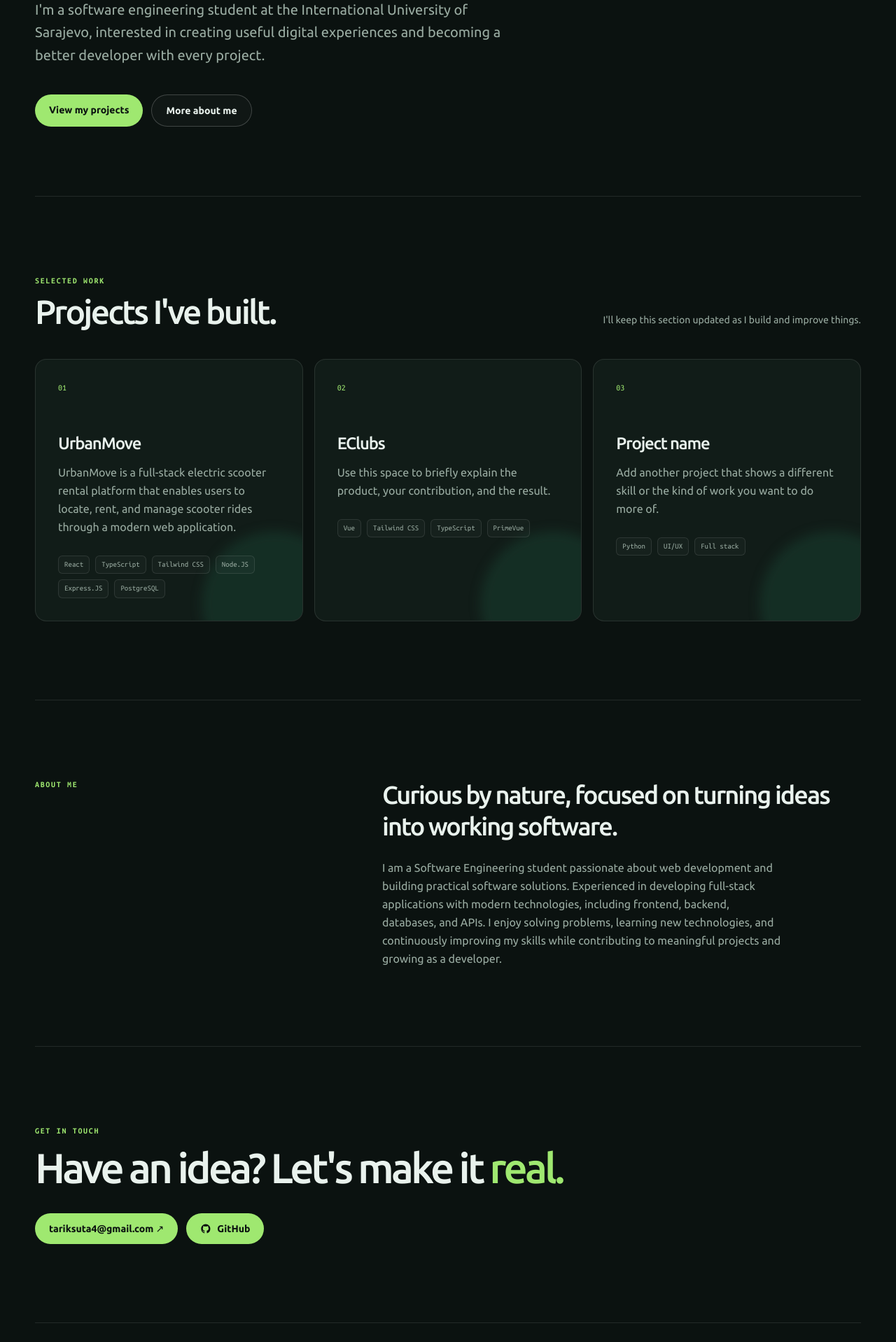
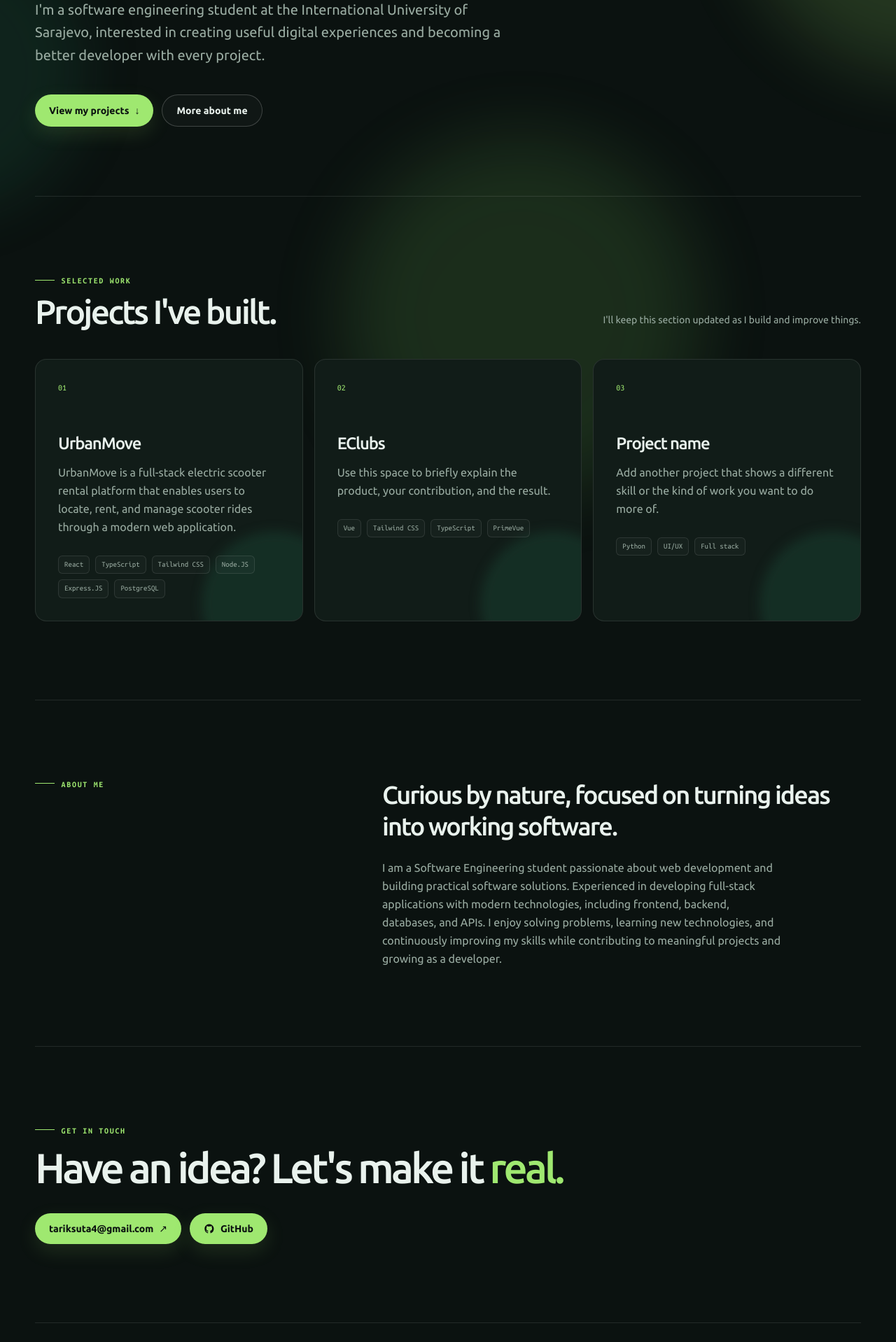
Before and after one commit to Tarik-Shuta/TarikShuta, a React (Vite) app: page / in a window 1280 px wide. Shown: the part 520-2438 px from the top of the page at 70% size. Built offline with nearby package versions, Linux system fonts and the light colour scheme.

Commit message:
Added appealing transitions and motions

```diff
--- a/src/App.css
+++ b/src/App.css
@@ -30,6 +30,8 @@
     background:
       radial-gradient(circle at 82% -10%, rgba(60, 137, 95, 0.18), transparent 30rem),
       var(--color-canvas);
+    background-size: 140% 140%;
+    animation: background-shift 18s ease-in-out infinite alternate;
     color: var(--color-ink);
     font-family: var(--font-sans);
     font-synthesis: none;
@@ -41,3 +43,110 @@
     background: var(--color-accent);
   }
 }
+
+@keyframes background-shift {
+  from { background-position: 0% 0%; }
+  to { background-position: 100% 100%; }
+}
+
+@keyframes float-one {
+  0%, 100% { transform: translate3d(0, 0, 0) scale(1); }
+  50% { transform: translate3d(6vw, 10vh, 0) scale(1.16); }
+}
+
+@keyframes float-two {
+  0%, 100% { transform: translate3d(0, 0, 0) scale(1); }
+  50% { transform: translate3d(-8vw, -7vh, 0) scale(0.85); }
+}
+
+@keyframes pulse-dot {
+  50% { box-shadow: 0 0 0 10px rgba(159, 232, 112, 0), 0 0 24px rgba(159, 232, 112, 0.8); }
+}
+
+@keyframes hero-rise {
+  from { opacity: 0; transform: translateY(22px); }
+  to { opacity: 1; transform: translateY(0); }
+}
+
+.portfolio::before {
+  position: fixed;
+  z-index: 0;
+  inset: 0;
+  pointer-events: none;
+  content: '';
+  opacity: 0.28;
+  background-image: linear-gradient(rgba(159, 232, 112, 0.035) 1px, transparent 1px), linear-gradient(90deg, rgba(159, 232, 112, 0.035) 1px, transparent 1px);
+  background-size: 52px 52px;
+  mask-image: linear-gradient(to bottom, black, transparent 72%);
+}
+
+.scroll-progress {
+  position: fixed;
+  z-index: 50;
+  top: 0;
+  left: 0;
+  width: 100%;
+  height: 3px;
+  transform-origin: left;
+  background: linear-gradient(90deg, var(--color-accent), #d2ffad);
+  box-shadow: 0 0 18px rgba(159, 232, 112, 0.8);
+}
+
+.ambient {
+  position: fixed;
+  z-index: 0;
+  width: 28rem;
+  height: 28rem;
+  pointer-events: none;
+  border-radius: 9999px;
+  filter: blur(45px);
+  opacity: 0.17;
+}
+
+.ambient-one { top: 10vh; right: -12rem; background: var(--color-accent); animation: float-one 17s ease-in-out infinite; }
+.ambient-two { top: 54vh; left: -15rem; background: #247c5a; animation: float-two 21s ease-in-out infinite; }
+.ambient-three { right: 30vw; bottom: -20rem; background: #6ab556; animation: float-one 24s ease-in-out -8s infinite reverse; }
+
+.brand-mark, .nav-link { transition: color 220ms ease, transform 220ms ease; }
+.brand-mark:hover { color: var(--color-accent); transform: translateY(-2px); }
+.nav-link:hover { color: var(--color-accent); }
+.nav-link span { display: inline-block; transition: transform 220ms ease; }
+.nav-link:hover span { transform: translate(3px, -3px); }
+
+.hero-kicker, .hero-title, .hero-copy, .hero-actions { animation: hero-rise 700ms both cubic-bezier(.2,.8,.2,1); }
+.hero-title { animation-delay: 90ms; }
+.hero-copy { animation-delay: 180ms; }
+.hero-actions { animation-delay: 270ms; }
+.status-dot { animation: pulse-dot 2.5s ease-in-out infinite; }
+
+.button-primary, .button-secondary {
+  display: inline-flex;
+  align-items: center;
+  gap: 0.5rem;
+  transition: transform 240ms cubic-bezier(.2,.8,.2,1), background-color 240ms ease, border-color 240ms ease, color 240ms ease, box-shadow 240ms ease;
+}
+
+.button-primary { color: var(--color-canvas); background: var(--color-accent); box-shadow: 0 10px 28px rgba(159, 232, 112, 0.13); }
+.button-primary:hover { color: var(--color-canvas); background: var(--color-accent-bright); transform: translateY(-4px); box-shadow: 0 16px 34px rgba(159, 232, 112, 0.25); }
+.button-primary span { transition: transform 220ms ease; }
+.button-primary:hover span { transform: translate(3px, -2px); }
+.button-secondary { color: var(--color-ink); border: 1px solid rgba(255,255,255,.2); background: rgba(255,255,255,.025); }
+.button-secondary:hover { color: var(--color-accent); border-color: var(--color-accent); transform: translateY(-4px); box-shadow: 0 14px 32px rgba(0,0,0,.22); }
+
+.reveal { opacity: 0; transform: translateY(32px); transition: opacity 760ms ease, transform 760ms cubic-bezier(.2,.8,.2,1); }
+.reveal-visible { opacity: 1; transform: translateY(0); }
+.section-kicker::before { display: inline-block; width: 1.75rem; height: 1px; margin: 0 .6rem .2rem 0; content: ''; background: currentColor; vertical-align: middle; }
+
+.project-card { transition: transform 360ms cubic-bezier(.2,.8,.2,1), border-color 360ms ease, box-shadow 360ms ease, background-color 360ms ease; }
+.project-card:hover { border-color: rgba(159, 232, 112, .55); background: var(--color-surface-raised); transform: translateY(-10px) rotate(-.35deg); box-shadow: 0 25px 45px rgba(0,0,0,.26); }
+.project-card:nth-child(2):hover { transform: translateY(-10px) rotate(.35deg); }
+.card-orb { transition: transform 500ms ease, background-color 500ms ease; }
+.project-card:hover .card-orb { background: rgba(159, 232, 112, .28); transform: scale(1.35) translate(-12px, -12px); }
+.tech-tag { transition: color 220ms ease, border-color 220ms ease, transform 220ms ease; }
+.project-card:hover .tech-tag { color: var(--color-ink); border-color: rgba(159, 232, 112, .35); }
+.project-card:hover .tech-tag:hover { color: var(--color-canvas); background: var(--color-accent); transform: translateY(-2px); }
+
+@media (prefers-reduced-motion: reduce) {
+  *, *::before, *::after { scroll-behavior: auto !important; animation-duration: .01ms !important; animation-iteration-count: 1 !important; transition-duration: .01ms !important; }
+  .reveal { opacity: 1; transform: none; }
+}
--- a/src/pages/Home.tsx
+++ b/src/pages/Home.tsx
@@ -1,3 +1,5 @@
+import { useEffect, useState } from 'react'
+
 const projects = [
   {
     number: '01',
@@ -9,90 +11,113 @@ const projects = [
   {
     number: '02',
     title: 'EClubs',
-    description:
-      'Use this space to briefly explain the product, your contribution, and the result.',
+    description: 'Use this space to briefly explain the product, your contribution, and the result.',
     tags: ['Vue', 'Tailwind CSS', 'TypeScript', 'PrimeVue'],
   },
   {
     number: '03',
     title: 'Project name',
-    description:
-      'Add another project that shows a different skill or the kind of work you want to do more of.',
+    description: 'Add another project that shows a different skill or the kind of work you want to do more of.',
     tags: ['Python', 'UI/UX', 'Full stack'],
   },
 ]
 
 function Home() {
+  const [scrollProgress, setScrollProgress] = useState(0)
+
+  useEffect(() => {
+    const updateProgress = () => {
+      const scrollableHeight = document.documentElement.scrollHeight - window.innerHeight
+      setScrollProgress(scrollableHeight > 0 ? (window.scrollY / scrollableHeight) * 100 : 0)
+    }
+
+    updateProgress()
+    window.addEventListener('scroll', updateProgress, { passive: true })
+    window.addEventListener('resize', updateProgress)
+
+    const sections = document.querySelectorAll<HTMLElement>('[data-reveal]')
+    const observer = new IntersectionObserver(
+      (entries) => {
+        entries.forEach((entry) => {
+          if (entry.isIntersecting) {
+            entry.target.classList.add('reveal-visible')
+            observer.unobserve(entry.target)
+          }
+        })
+      },
+      { threshold: 0.12 },
+    )
+
+    sections.forEach((section) => observer.observe(section))
+
+    return () => {
+      window.removeEventListener('scroll', updateProgress)
+      window.removeEventListener('resize', updateProgress)
+      observer.disconnect()
+    }
+  }, [])
+
   return (
-    <main className="overflow-hidden">
-      <div className="mx-auto w-[calc(100%-2rem)] max-w-[1180px] sm:w-[calc(100%-3rem)]">
+    <main className="portfolio relative overflow-hidden">
+      <div className="scroll-progress" style={{ transform: `scaleX(${scrollProgress / 100})` }} />
+      <div className="ambient ambient-one" aria-hidden="true" />
+      <div className="ambient ambient-two" aria-hidden="true" />
+      <div className="ambient ambient-three" aria-hidden="true" />
+
+      <div className="relative z-10 mx-auto w-[calc(100%-2rem)] max-w-[1180px] sm:w-[calc(100%-3rem)]">
         <nav className="flex items-center justify-between py-7" aria-label="Main navigation">
-          <a className="text-lg font-bold tracking-[-0.05em] no-underline" href="#top">
+          <a className="brand-mark text-lg font-bold tracking-[-0.05em] no-underline" href="#top">
             Tarik<span className="text-accent">.</span>
           </a>
-          <a
-            className="font-mono text-xs font-bold tracking-[0.1em] text-muted uppercase transition hover:text-accent"
-            href="#contact"
-          >
-            Let&apos;s talk ↗
+          <a className="nav-link font-mono text-xs font-bold tracking-[0.1em] text-muted uppercase" href="#contact">
+            Let&apos;s talk <span aria-hidden="true">↗</span>
           </a>
         </nav>
 
-        <section id="top" className="flex min-h-[calc(100vh-84px)] flex-col justify-center py-20">
-          <p className="mb-5 flex items-center gap-2 font-mono text-xs font-bold tracking-[0.14em] text-accent uppercase">
-            <span className="size-2 rounded-full bg-accent shadow-[0_0_0_5px_rgba(159,232,112,0.12)]" />
+        <section id="top" className="hero-section flex min-h-[calc(100vh-84px)] flex-col justify-center py-20">
+          <p className="hero-kicker mb-5 flex items-center gap-2 font-mono text-xs font-bold tracking-[0.14em] text-accent uppercase">
+            <span className="status-dot size-2 rounded-full bg-accent shadow-[0_0_0_5px_rgba(159,232,112,0.12)]" />
             Software engineering student
           </p>
 
-          <h1 className="max-w-4xl text-5xl leading-[0.94] font-medium tracking-[-0.07em] text-ink sm:text-7xl lg:text-8xl">
+          <h1 className="hero-title max-w-4xl text-5xl leading-[0.94] font-medium tracking-[-0.07em] text-ink sm:text-7xl lg:text-8xl">
             Hey, I&apos;m Tarik Šuta. I build things for the <span className="text-accent">web.</span>
           </h1>
 
-          <p className="mt-7 max-w-2xl text-lg leading-relaxed text-muted sm:text-xl">
-            I&apos;m a software engineering student at the International University of Sarajevo, interested in
-            creating useful digital experiences and becoming a better developer with every project.
+          <p className="hero-copy mt-7 max-w-2xl text-lg leading-relaxed text-muted sm:text-xl">
+            I&apos;m a software engineering student at the International University of Sarajevo, interested in creating useful
+            digital experiences and becoming a better developer with every project.
           </p>
 
-          <div className="mt-10 flex flex-wrap gap-3">
-            <a
-              className="rounded-full bg-accent px-5 py-3 text-sm font-bold text-canvas no-underline transition hover:-translate-y-0.5 hover:bg-accent-bright"
-              href="#projects"
-            >
-              View my projects
+          <div className="hero-actions mt-10 flex flex-wrap gap-3">
+            <a className="button-primary rounded-full px-5 py-3 text-sm font-bold no-underline" href="#projects">
+              View my projects <span aria-hidden="true">↓</span>
             </a>
-            <a
-              className="rounded-full border border-white/20 bg-white/[0.025] px-5 py-3 text-sm font-bold text-ink no-underline transition hover:-translate-y-0.5 hover:border-accent hover:text-accent"
-              href="#about"
-            >
+            <a className="button-secondary rounded-full px-5 py-3 text-sm font-bold no-underline" href="#about">
               More about me
             </a>
           </div>
         </section>
 
-        <section id="projects" className="border-t border-white/10 py-20 sm:py-28">
+        <section id="projects" data-reveal className="reveal border-t border-white/10 py-20 sm:py-28">
           <div className="mb-11 flex flex-col justify-between gap-4 sm:flex-row sm:items-end">
             <div>
-              <p className="font-mono text-xs font-bold tracking-[0.14em] text-accent uppercase">Selected work</p>
+              <p className="section-kicker font-mono text-xs font-bold tracking-[0.14em] text-accent uppercase">Selected work</p>
               <h2 className="mt-3 text-4xl font-medium tracking-[-0.06em] sm:text-5xl">Projects I&apos;ve built.</h2>
             </div>
-            <p className="max-w-sm text-sm leading-relaxed text-muted">
-              I&apos;ll keep this section updated as I build and improve things.
-            </p>
+            <p className="max-w-sm text-sm leading-relaxed text-muted">I&apos;ll keep this section updated as I build and improve things.</p>
           </div>
 
-          <div className="grid gap-4 lg:grid-cols-3">
+          <div className="project-grid grid gap-4 lg:grid-cols-3">
             {projects.map((project) => (
-              <article
-                key={project.number}
-                className="group relative overflow-hidden rounded-2xl border border-white/10 bg-surface p-7 transition duration-200 hover:-translate-y-1 hover:border-accent/40 sm:p-8"
-              >
-                <div className="absolute -right-16 -bottom-20 size-52 rounded-full bg-evergreen/30 blur-sm transition group-hover:bg-accent/15" />
+              <article key={project.number} className="project-card group relative overflow-hidden rounded-2xl border border-white/10 bg-surface p-7 sm:p-8">
+                <div className="card-orb absolute -right-16 -bottom-20 size-52 rounded-full bg-evergreen/30 blur-sm" />
                 <p className="relative font-mono text-xs text-accent">{project.number}</p>
                 <h3 className="relative mt-14 text-2xl font-medium tracking-[-0.05em]">{project.title}</h3>
                 <p className="relative mt-3 leading-relaxed text-muted">{project.description}</p>
                 <ul className="relative mt-7 flex flex-wrap gap-2" aria-label="Technologies used">
                   {project.tags.map((tag) => (
-                    <li key={tag} className="rounded-md border border-white/10 bg-white/[0.025] px-2 py-1 font-mono text-[0.68rem] text-muted">
+                    <li key={tag} className="tech-tag rounded-md border border-white/10 bg-white/[0.025] px-2 py-1 font-mono text-[0.68rem] text-muted">
                       {tag}
                     </li>
                   ))}
@@ -102,43 +127,37 @@ function Home() {
           </div>
         </section>
 
-        <section id="about" className="grid gap-10 border-t border-white/10 py-20 sm:grid-cols-[0.8fr_1.2fr] sm:py-28">
-          <p className="font-mono text-xs font-bold tracking-[0.14em] text-accent uppercase">About me</p>
+        <section id="about" data-reveal className="reveal grid gap-10 border-t border-white/10 py-20 sm:grid-cols-[0.8fr_1.2fr] sm:py-28">
+          <p className="section-kicker font-mono text-xs font-bold tracking-[0.14em] text-accent uppercase">About me</p>
           <div>
             <h2 className="text-3xl leading-tight font-medium tracking-[-0.055em] sm:text-4xl">
               Curious by nature, focused on turning ideas into working software.
             </h2>
             <p className="mt-6 max-w-xl leading-relaxed text-muted">
-              I am a Software Engineering student passionate about web development and building practical software
-              solutions. Experienced in developing full-stack applications with modern technologies, including frontend,
-              backend, databases, and APIs. I enjoy solving problems, learning new technologies, and continuously
-              improving my skills while contributing to meaningful projects and growing as a developer.
+              I am a Software Engineering student passionate about web development and building practical software solutions. Experienced in
+              developing full-stack applications with modern technologies, including frontend, backend, databases, and APIs. I enjoy solving
+              problems, learning new technologies, and continuously improving my skills while contributing to meaningful projects and growing as a developer.
             </p>
           </div>
         </section>
 
-        <section id="contact" className="border-t border-white/10 py-20 sm:py-28">
-          <p className="font-mono text-xs font-bold tracking-[0.14em] text-accent uppercase">Get in touch</p>
+        <section id="contact" data-reveal className="reveal border-t border-white/10 py-20 sm:py-28">
+          <p className="section-kicker font-mono text-xs font-bold tracking-[0.14em] text-accent uppercase">Get in touch</p>
           <h2 className="mt-4 max-w-3xl text-4xl leading-[0.98] font-medium tracking-[-0.065em] sm:text-6xl">
             Have an idea? Let&apos;s make it <span className="text-accent">real.</span>
           </h2>
           <div className="mt-9 flex flex-wrap gap-3">
-            <a
-              className="inline-flex rounded-full bg-accent px-5 py-3 text-sm font-bold text-canvas no-underline transition hover:-translate-y-0.5 hover:bg-accent-bright"
-              href="mailto:tariksuta4@gmail.com"
-            >
-            tariksuta4@gmail.com ↗
+            <a className="button-primary rounded-full px-5 py-3 text-sm font-bold no-underline" href="mailto:tariksuta4@gmail.com">
+              tariksuta4@gmail.com <span aria-hidden="true">↗</span>
             </a>
             <a
-              className="inline-flex items-center gap-2 rounded-full bg-accent px-5 py-3 text-sm font-bold text-canvas no-underline transition hover:-translate-y-0.5 hover:bg-accent-bright"
+              className="button-primary inline-flex items-center gap-2 rounded-full px-5 py-3 text-sm font-bold no-underline"
               href="https://github.com/Tarik-Shuta"
               target="_blank"
               rel="noreferrer"
-              aria-label="Visit Tarik Suta's GitHub profile"
+              aria-label="Visit Tarik Šuta's GitHub profile"
             >
-              <svg className="size-4" aria-hidden="true">
-                <use href="/icons.svg#github-icon" />
-              </svg>
+              <svg className="size-4" aria-hidden="true"><use href="/icons.svg#github-icon" /></svg>
               GitHub
             </a>
           </div>
```
